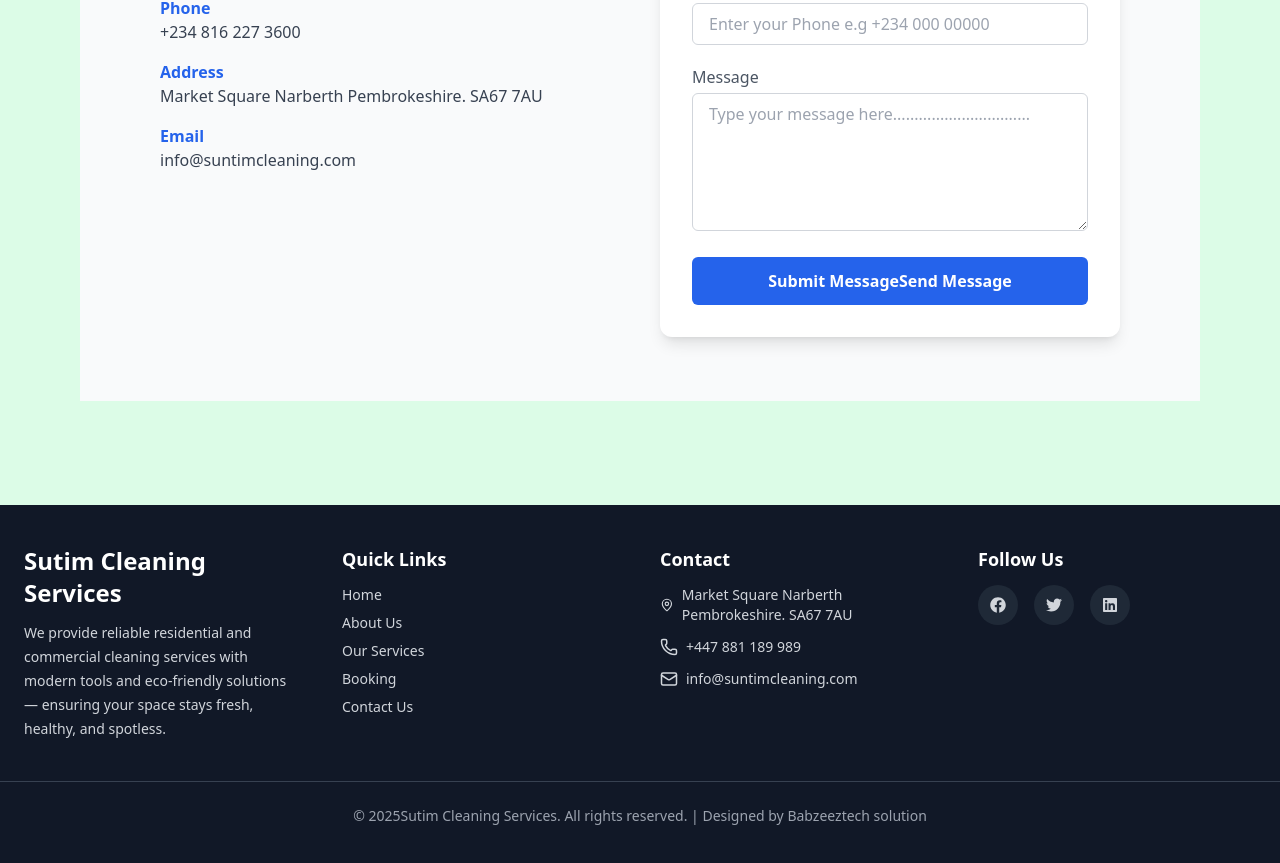
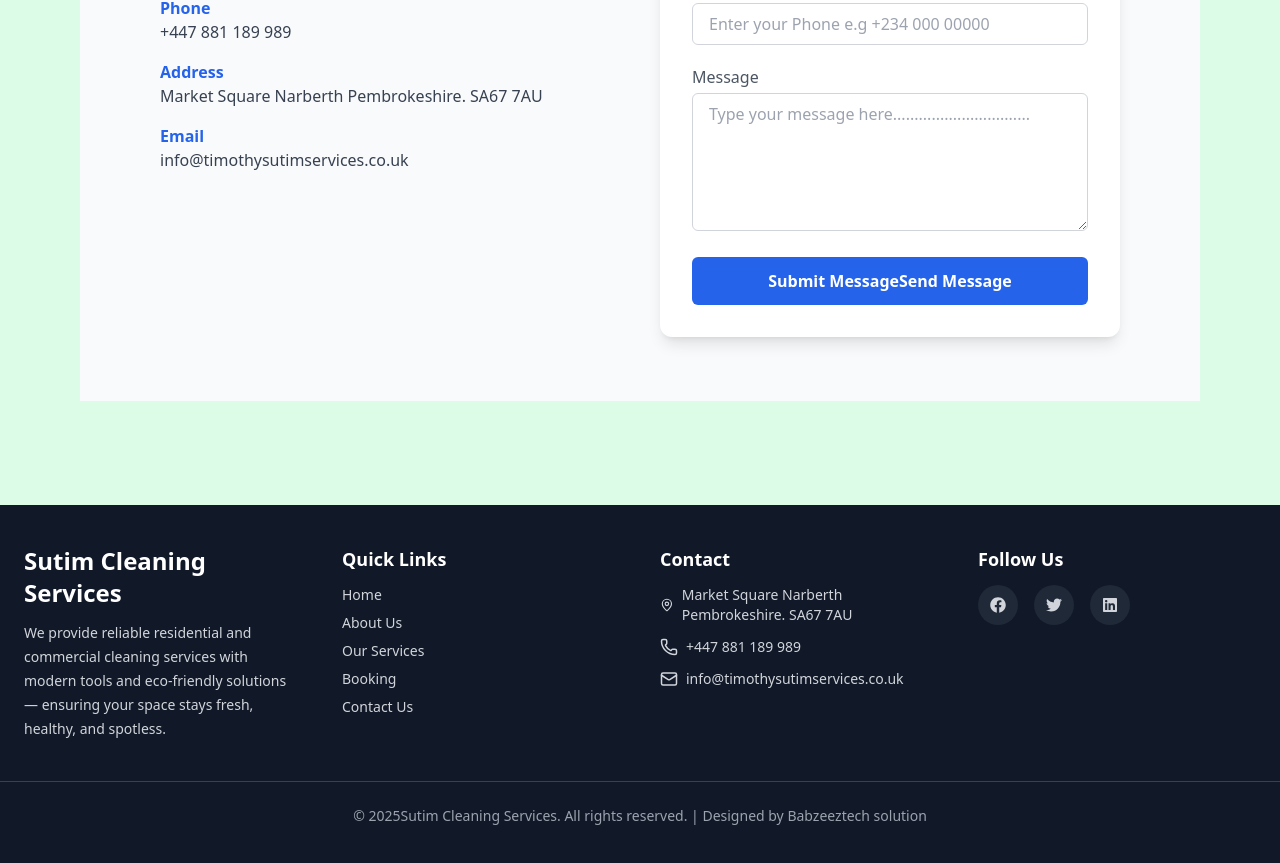
Before and after one commit to Babatundeazeez/Cleaning-services, a React (Vite) app: page /Contact in a window 1280 px wide. Shown: the part 759-1622 px from the top of the page. Built offline with nearby package versions, Linux system fonts and the light colour scheme.

Commit message:
add address

```diff
--- a/src/Components/FooterComponent.jsx
+++ b/src/Components/FooterComponent.jsx
@@ -42,7 +42,7 @@ const FooterComponent = () => {
 
                 </li>
                 <li className='flex items-center gap-2'>
-                    <Mail size={18} /> <span>info@suntimcleaning.com</span>
+                    <Mail size={18} /> <span>info@timothysutimservices.co.uk</span>
                 </li>
 
             </ul>
--- a/src/Pages/ContactUs.jsx
+++ b/src/Pages/ContactUs.jsx
@@ -82,7 +82,7 @@ const ContactUs = () => {
             <div className='space-y-4'>
               <div>
                 <h3 className='font-semibold text-blue-600'>Phone</h3>
-                <p className='text-gray-700'>+234 816 227 3600</p>
+                <p className='text-gray-700'>+447 881 189 989</p>
               </div>
               <div>
                 <h3 className='font-semibold text-blue-600'>Address</h3>
@@ -90,7 +90,7 @@ const ContactUs = () => {
               </div>
               <div>
                 <h3 className='font-semibold text-blue-600'>Email</h3>
-                <p className='text-gray-700'>info@suntimcleaning.com</p>
+                <p className='text-gray-700'>info@timothysutimservices.co.uk</p>
               </div>
 
             </div>
```
